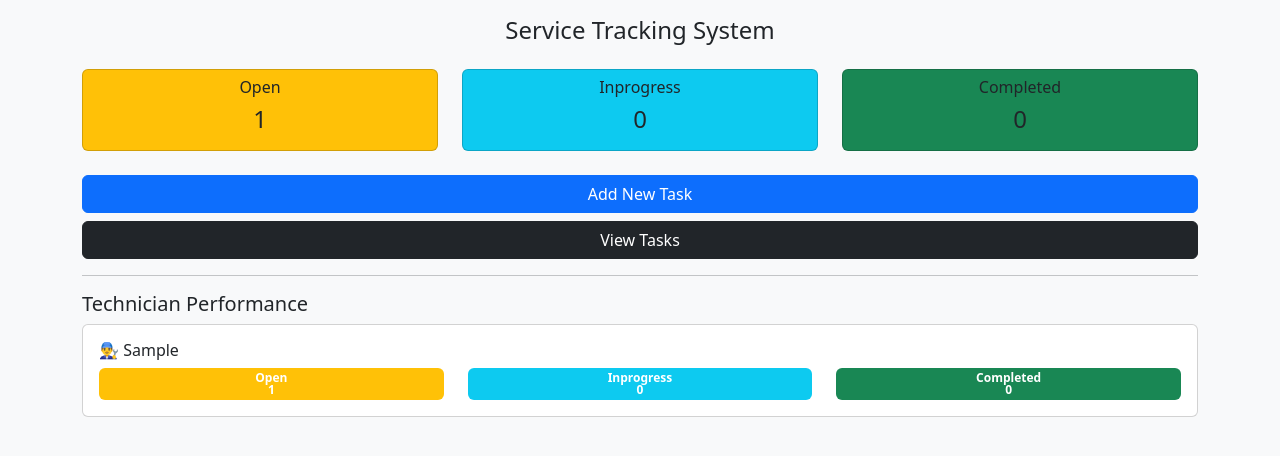
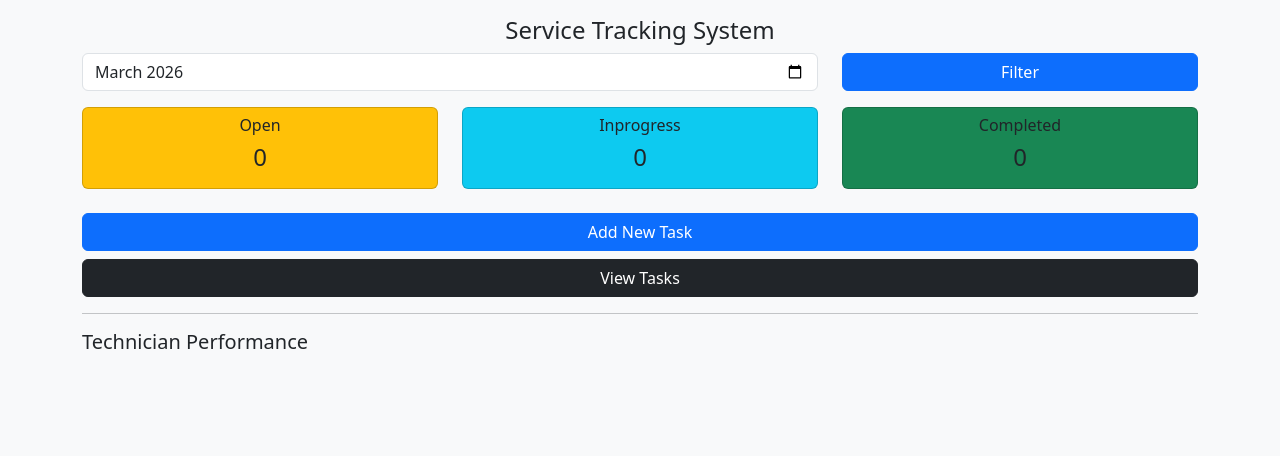
Before and after one commit to Jayaprakashdev/hydrosphereHTML, a PHP site: page /service-tracking-system/index.php in a window 1280 px wide. Shown: the top 456 px of the page. Run offline with PHP 8.4, Linux system fonts and the light colour scheme; tables that the repository leaves empty or names only in its code hold one stand-in row (values such as "Sample post").

Commit message:
filter and earning added

```diff
--- a/service-tracking-system/add_task.php
+++ b/service-tracking-system/add_task.php
@@ -90,6 +90,7 @@ onkeypress="return onlyNumber(event)"
 <option>Vicky</option>
 <option>Karthik</option>
 <option>Jayaprakash</option>
+<option>Abdulla</option>
 
 </select>
 
--- a/service-tracking-system/edit_task.php
+++ b/service-tracking-system/edit_task.php
@@ -129,6 +129,7 @@ placeholder="Amount"
 <option <?php if($row['assigned_to']=="Vicky") echo "selected"; ?>>Vicky</option>
 <option <?php if($row['assigned_to']=="Karthik") echo "selected"; ?>>Karthik</option>
 <option <?php if($row['assigned_to']=="Jayaprakash") echo "selected"; ?>>Jayaprakash</option>
+<option <?php if($row['assigned_to']=="Abdulla") echo "selected"; ?>>Abdulla</option>
 
 </select>
 
--- a/service-tracking-system/index.php
+++ b/service-tracking-system/index.php
@@ -1,36 +1,54 @@
 <?php include 'config/db.php'; ?>
 
 <?php
+// GET MONTH (default current month)
+$month = isset($_GET['month']) ? $_GET['month'] : date('Y-m');
 
-$open=mysqli_fetch_assoc(mysqli_query($conn,"SELECT COUNT(*) as total FROM tasks WHERE status='Open'"));
+$start = $month . "-01";
+$end = date("Y-m-t", strtotime($start));
 
-$progress=mysqli_fetch_assoc(mysqli_query($conn,"SELECT COUNT(*) as total FROM tasks WHERE status='Inprogress'"));
+// STATUS COUNTS
+$open=mysqli_fetch_assoc(mysqli_query($conn,"
+SELECT COUNT(*) as total
+FROM tasks
+WHERE status='Open'
+AND DATE(created_at) BETWEEN '$start' AND '$end'
+"));
 
-$complete=mysqli_fetch_assoc(mysqli_query($conn,"SELECT COUNT(*) as total FROM tasks WHERE status='Completed'"));
+$progress=mysqli_fetch_assoc(mysqli_query($conn,"
+SELECT COUNT(*) as total
+FROM tasks
+WHERE status='Inprogress'
+AND DATE(created_at) BETWEEN '$start' AND '$end'
+"));
 
+$complete=mysqli_fetch_assoc(mysqli_query($conn,"
+SELECT COUNT(*) as total
+FROM tasks
+WHERE status='Completed'
+AND DATE(created_at) BETWEEN '$start' AND '$end'
+"));
+
+// TECHNICIAN PERFORMANCE + EARNINGS
 $technicians=mysqli_query($conn,"
 SELECT
 assigned_to,
 SUM(CASE WHEN status='Open' THEN 1 ELSE 0 END) as open_tasks,
 SUM(CASE WHEN status='Inprogress' THEN 1 ELSE 0 END) as progress_tasks,
-SUM(CASE WHEN status='Completed' THEN 1 ELSE 0 END) as completed_tasks
+SUM(CASE WHEN status='Completed' THEN 1 ELSE 0 END) as completed_tasks,
+SUM(CASE WHEN status='Completed' THEN amount ELSE 0 END) as total_earnings
 FROM tasks
+WHERE DATE(created_at) BETWEEN '$start' AND '$end'
 GROUP BY assigned_to
 ");
-
 ?>
 
 <!DOCTYPE html>
 <html>
-
 <head>
-
 <title>Service Tracking System</title>
-
 <meta name="viewport" content="width=device-width, initial-scale=1">
-
 <link href="https://cdn.jsdelivr.net/npm/bootstrap@5.3.2/dist/css/bootstrap.min.css" rel="stylesheet">
-
 </head>
 
 <body class="bg-light">
@@ -39,7 +57,20 @@ GROUP BY assigned_to
 
 <h4 class="text-center">Service Tracking System</h4>
 
-<div class="row text-center mt-4">
+<!-- MONTH FILTER -->
+<form method="GET" class="mb-3">
+    <div class="row">
+        <div class="col-8">
+            <input type="month" name="month" class="form-control" value="<?php echo $month; ?>">
+        </div>
+        <div class="col-4">
+            <button class="btn btn-primary w-100">Filter</button>
+        </div>
+    </div>
+</form>
+
+<!-- STATUS CARDS -->
+<div class="row text-center mt-3">
 
 <div class="col-4">
 <div class="card p-2 bg-warning">
@@ -64,12 +95,10 @@ GROUP BY assigned_to
 
 </div>
 
+<!-- ACTION BUTTONS -->
 <div class="mt-4 d-grid gap-2">
-
 <a href="add_task.php" class="btn btn-primary">Add New Task</a>
-
 <a href="view_tasks.php" class="btn btn-dark">View Tasks</a>
-
 </div>
 
 <hr>
@@ -78,71 +107,53 @@ GROUP BY assigned_to
 
 <?php while($tech=mysqli_fetch_assoc($technicians)){ ?>
 
-<div class="card mb-2">
-
+<div class="card mb-2 shadow-sm">
 <div class="card-body">
 
 <h6>👨‍🔧 <?php echo $tech['assigned_to']; ?></h6>
 
+<!-- EARNINGS -->
+<p class="mb-2">
+💰 Earnings: <strong>₹<?php echo number_format($tech['total_earnings'],2); ?></strong>
+</p>
+
 <div class="row text-center">
 
 <div class="col-4">
-
 <a href="view_tasks.php?engineer=<?php echo $tech['assigned_to']; ?>&status=Open">
-
 <span class="badge bg-warning w-100">
-
 Open <br>
-
 <?php echo $tech['open_tasks']; ?>
-
 </span>
-
 </a>
-
 </div>
 
 <div class="col-4">
-
 <a href="view_tasks.php?engineer=<?php echo $tech['assigned_to']; ?>&status=Inprogress">
-
 <span class="badge bg-info w-100">
-
 Inprogress <br>
-
 <?php echo $tech['progress_tasks']; ?>
-
 </span>
-
 </a>
-
 </div>
 
 <div class="col-4">
-
 <a href="view_tasks.php?engineer=<?php echo $tech['assigned_to']; ?>&status=Completed">
-
 <span class="badge bg-success w-100">
-
 Completed <br>
-
 <?php echo $tech['completed_tasks']; ?>
-
 </span>
-
 </a>
-
 </div>
 
 </div>
 
 </div>
-
 </div>
 
 <?php } ?>
 
 </div>
-<script src="pbb.js"></script>
+
 </body>
 </html>
--- a/service-tracking-system/update_status.php
+++ b/service-tracking-system/update_status.php
@@ -7,6 +7,6 @@ $status=$_GET['status'];
 
 mysqli_query($conn,"UPDATE tasks SET status='$status' WHERE id='$id'");
 
-header("Location:view_tasks.php");
+header("Location:index.php");
 
 ?>
--- a/service-tracking-system/update_task.php
+++ b/service-tracking-system/update_task.php
@@ -29,6 +29,6 @@ status='$status'
 
 WHERE id='$id'");
 
-header("Location:view_tasks.php");
+header("Location:index.php");
 
 ?>
```
Also changed, not shown: service-tracking-system/view_tasks.php (+23 -1 lines).
